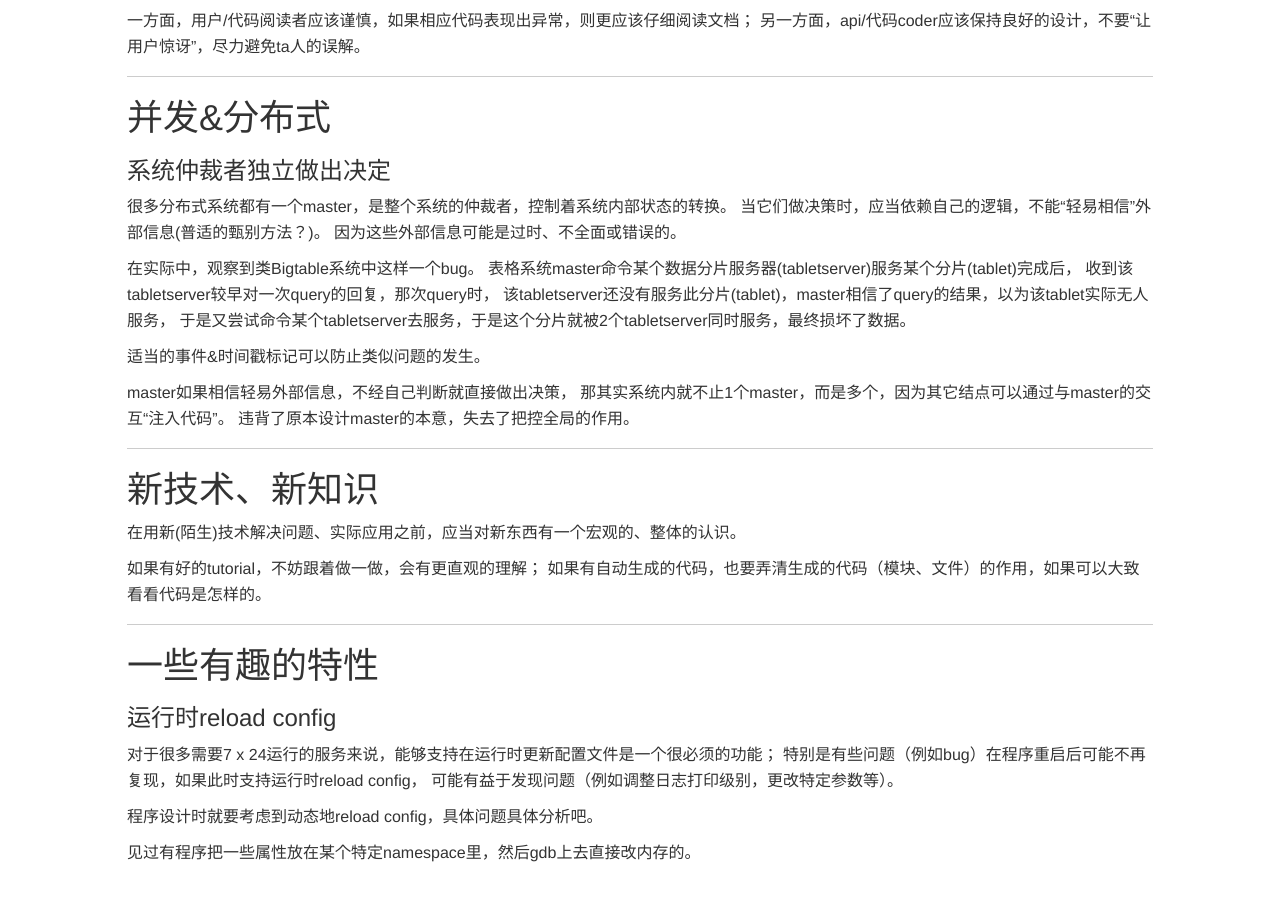
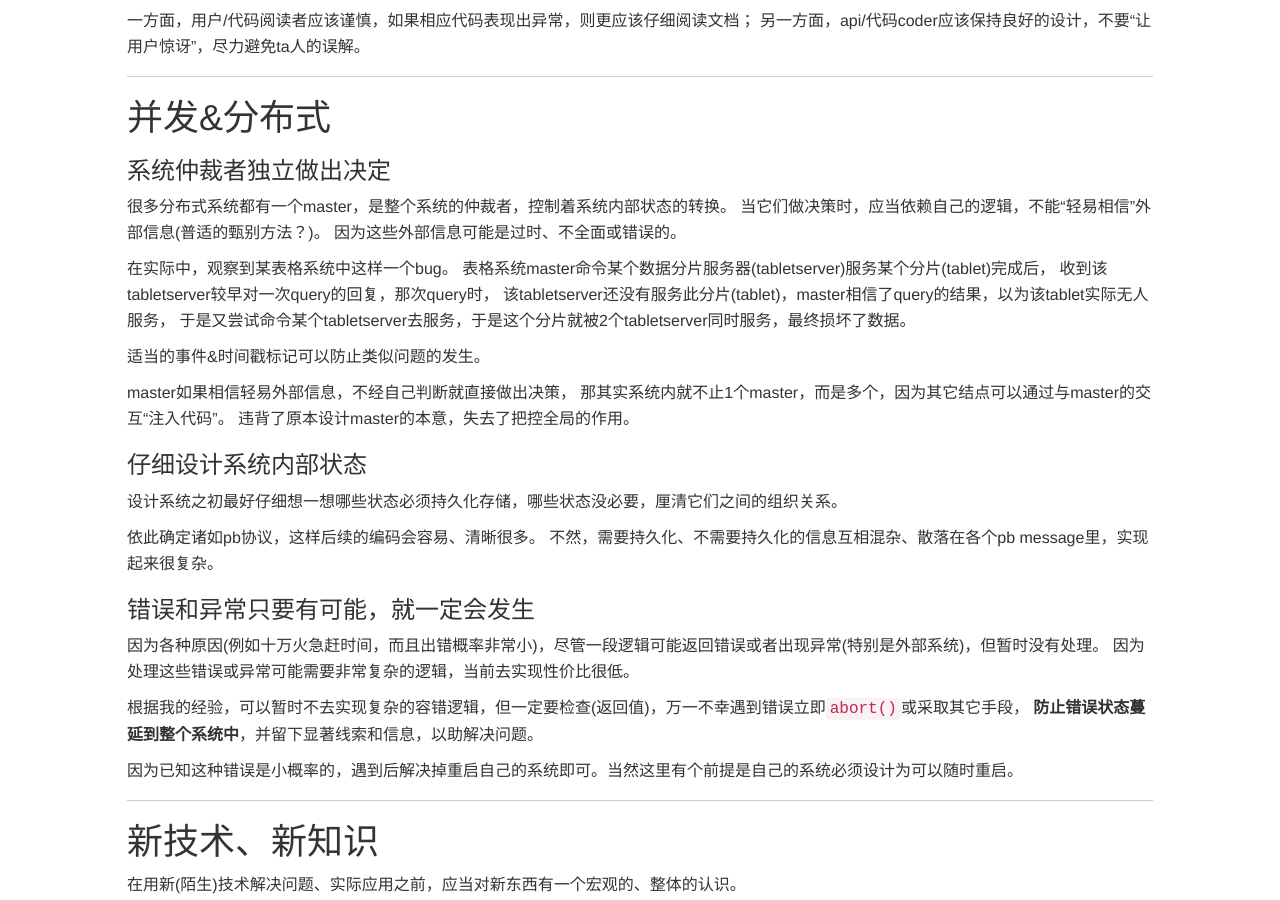
Before and after one commit to taocp/taocp.github.com, a Jekyll site: the page built from _posts/2016-04-10-编程有关的一些思考.md, in a window 1280 px wide and 900 px high, scrolled down 1767 px. Built offline with Jekyll 4.4.1, drawn with Linux system fonts in a browser that asks for light colours; nearby versions of some CDN libraries; library files that are not in the unit come from our copies; comment, search, counter and statistics services are not loaded.

Commit message:
update programming-thinking

```diff
--- a/_posts/2016-04-10-编程有关的一些思考.md
+++ b/_posts/2016-04-10-编程有关的一些思考.md
@@ -99,7 +99,7 @@ categories:
 当它们做决策时，应当依赖自己的逻辑，不能“轻易相信”外部信息(普适的甄别方法？)。
 因为这些外部信息可能是过时、不全面或错误的。
 
-在实际中，观察到类Bigtable系统中这样一个bug。
+在实际中，观察到某表格系统中这样一个bug。
 表格系统master命令某个数据分片服务器(tabletserver)服务某个分片(tablet)完成后，
 收到该tabletserver较早对一次query的回复，那次query时，
 该tabletserver还没有服务此分片(tablet)，master相信了query的结果，以为该tablet实际无人服务，
@@ -110,6 +110,24 @@ categories:
 master如果相信轻易外部信息，不经自己判断就直接做出决策，
 那其实系统内就不止1个master，而是多个，因为其它结点可以通过与master的交互“注入代码”。
 违背了原本设计master的本意，失去了把控全局的作用。
+
+
+### 仔细设计系统内部状态
+
+设计系统之初最好仔细想一想哪些状态必须持久化存储，哪些状态没必要，厘清它们之间的组织关系。
+
+依此确定诸如pb协议，这样后续的编码会容易、清晰很多。
+不然，需要持久化、不需要持久化的信息互相混杂、散落在各个pb message里，实现起来很复杂。
+
+### 错误和异常只要有可能，就一定会发生
+
+因为各种原因(例如十万火急赶时间，而且出错概率非常小)，尽管一段逻辑可能返回错误或者出现异常(特别是外部系统)，但暂时没有处理。
+因为处理这些错误或异常可能需要非常复杂的逻辑，当前去实现性价比很低。
+
+根据我的经验，可以暂时不去实现复杂的容错逻辑，但一定要检查(返回值)，万一不幸遇到错误立即`abort()`或采取其它手段，
+**防止错误状态蔓延到整个系统中**，并留下显著线索和信息，以助解决问题。
+
+因为已知这种错误是小概率的，遇到后解决掉重启自己的系统即可。当然这里有个前提是自己的系统必须设计为可以随时重启。
 
 ---
 
```
Also changed, not shown: 1 other file.
